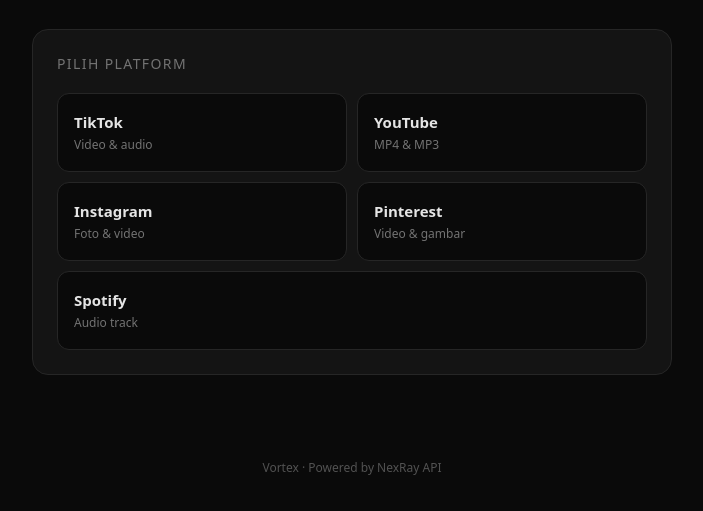
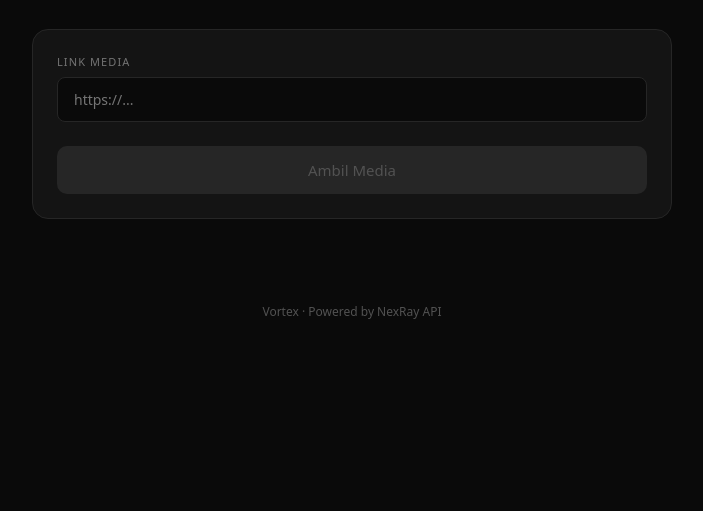
Before and after one commit to Zryx1/DOWNLOADERZEFF, a website built with Vite: page index.html in a window 1280 px wide. Shown: the part 127-638 px from the top of the page, without its empty margins (288-991 px from the left). Built offline with nearby package versions, Linux system fonts and the light colour scheme.

Commit message:
Auto upload: index.html

```diff
--- a/index.html
+++ b/index.html
@@ -12,42 +12,7 @@
     <p>Download video & audio dari berbagai platform</p>
   </header>
 
-  <!-- STEP 1: Pilih Platform -->
-  <section id="step1" class="card">
-    <h2 class="step-title">Pilih Platform</h2>
-    <div class="platform-grid">
-      <button class="platform-btn" data-platform="tiktok">
-        <span class="platform-name">TikTok</span>
-        <span class="platform-desc">Video & audio</span>
-      </button>
-      <button class="platform-btn" data-platform="youtube">
-        <span class="platform-name">YouTube</span>
-        <span class="platform-desc">MP4 & MP3</span>
-      </button>
-      <button class="platform-btn" data-platform="instagram">
-        <span class="platform-name">Instagram</span>
-        <span class="platform-desc">Foto & video</span>
-      </button>
-      <button class="platform-btn" data-platform="pinterest">
-        <span class="platform-name">Pinterest</span>
-        <span class="platform-desc">Video & gambar</span>
-      </button>
-      <button class="platform-btn" data-platform="spotify">
-        <span class="platform-name">Spotify</span>
-        <span class="platform-desc">Audio track</span>
-      </button>
-    </div>
-  </section>
-
-  <!-- STEP 2: Input URL -->
-  <section id="step2" class="card hidden">
-    <div class="step-header">
-      <button class="back-btn" id="backBtn">&larr; Kembali</button>
-      <span class="step-badge" id="platformBadge">TikTok</span>
-    </div>
-
-    <h2 class="step-title" id="step2Title">Masukkan Link TikTok</h2>
-
+  <main class="card">
     <label for="url">Link Media</label>
     <input
       type="text"
@@ -81,7 +46,7 @@
     <button type="button" id="submitBtn" class="submit" disabled>
       Ambil Media
     </button>
-  </section>
+  </main>
 
   <section id="result" class="result"></section>
 
```
